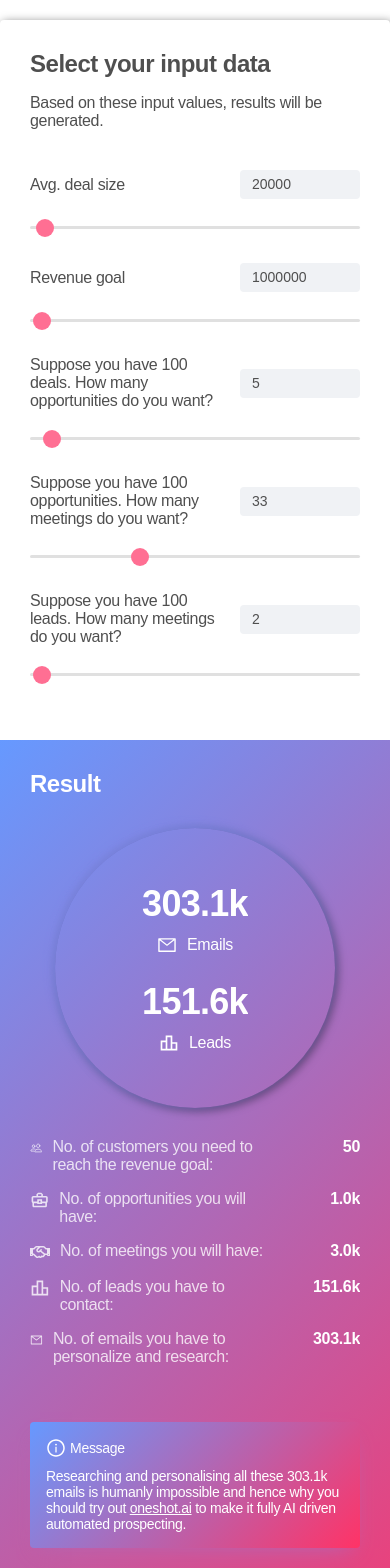
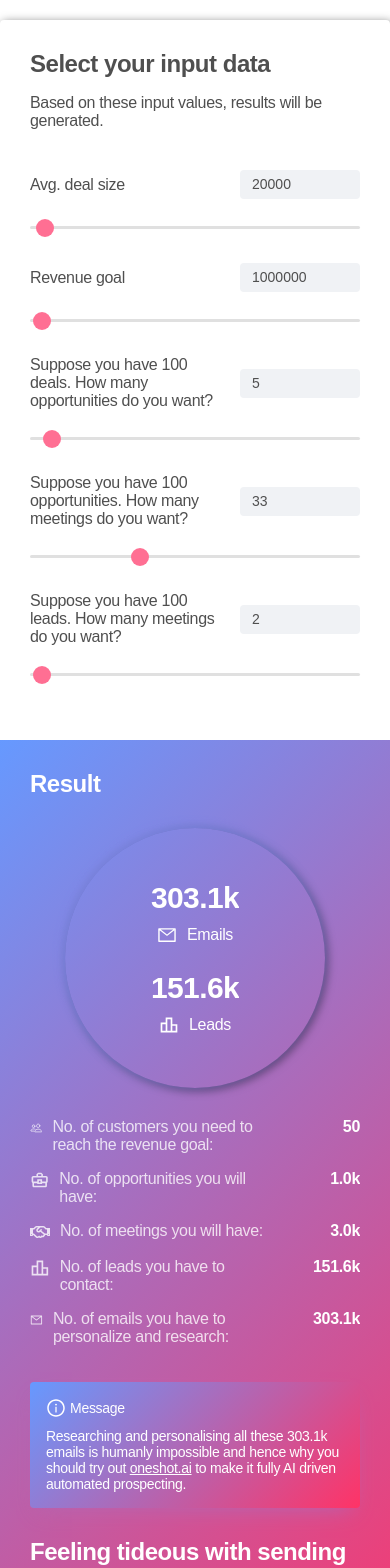
Before and after one commit to DebjitPramanick/Oneshot-Activity-Calculator, a React (Create React App) app: page / in a window 390 px wide. Shown: the top 1568 px of the page. Built offline with nearby package versions, Linux system fonts and the light colour scheme.

Commit message:
Fix: Responsiveness

```diff
--- a/src/components/Calculator/styles.ts
+++ b/src/components/Calculator/styles.ts
@@ -4,6 +4,7 @@ import { colors } from '../../styles/Colors'
 export const CaculatorContainer = styled.div`
     margin: 20px auto;
     width: 1100px;
+    // height: 920px;
     border-radius: 4px;
     box-shadow: 2px 2px 10px #0000008a;
     background: #fff;
@@ -13,7 +14,7 @@ export const CaculatorContainer = styled.div`
         width: calc(100% - 112px);
     }
 
-    @media(max-width: 800px){
+    @media(max-width: 770px){
         width: calc(100% - 60px);
     }
 
@@ -24,8 +25,9 @@ export const CaculatorContainer = styled.div`
 
 export const ActionsContainer = styled.div`
     display: flex;
+    height: 100%;
 
-    @media(max-width: 800px){
+    @media(max-width: 770px){
         gap: 0;
         flex-direction: column;
     }
@@ -47,7 +49,7 @@ export const OutputsContainer = styled.div`
 export const OutputData = styled.div`
     margin-top: 30px;
 
-    @media(max-width: 800px){
+    @media(max-width: 770px){
         grid-template-columns: repeat(auto-fill, minmax(300px, 1fr));
     }
 `
@@ -84,7 +86,7 @@ export const OtherDataContainer = styled.div`
 `
 
 export const MainData = styled.div`
-    height: 280px;
+    aspect-ratio : 1 / 1;
     width: 280px;
     display: flex;
     align-items: center;
@@ -99,16 +101,35 @@ export const MainData = styled.div`
         font-size: 36px;
         font-weight: bold;
         color: #fff;
+
+        @media(max-width: 1180px) {
+            font-size: 30px;
+        }
+
+        @media(max-width: 1050px) {
+            font-size: 26px;
+        }
+
+        @media(max-width: 770px) {
+            font-size: 30px;
+        }
     }
 
-    @media(max-width: 300px) {
-        height: calc(100vw - 60px);
-        width: calc(100vw - 60px);
+    @media(max-width: 1180px) {
+        width: 240px;
+    }
+
+    @media(max-width: 1050px) {
+        width: 200px;
+    }
+
+    @media(max-width: 770px) {
+        width: 260px;
     }
 `
 
 export const MessageBox = styled.div`
-    margin: 40px 0 30px 0;
+    margin: 20px 0 30px 0;
     padding: 16px;
     background: linear-gradient(135deg, ${colors.gradientA} 0%, ${colors.gradientB} 100%);
     border-radius: 4px;
```
